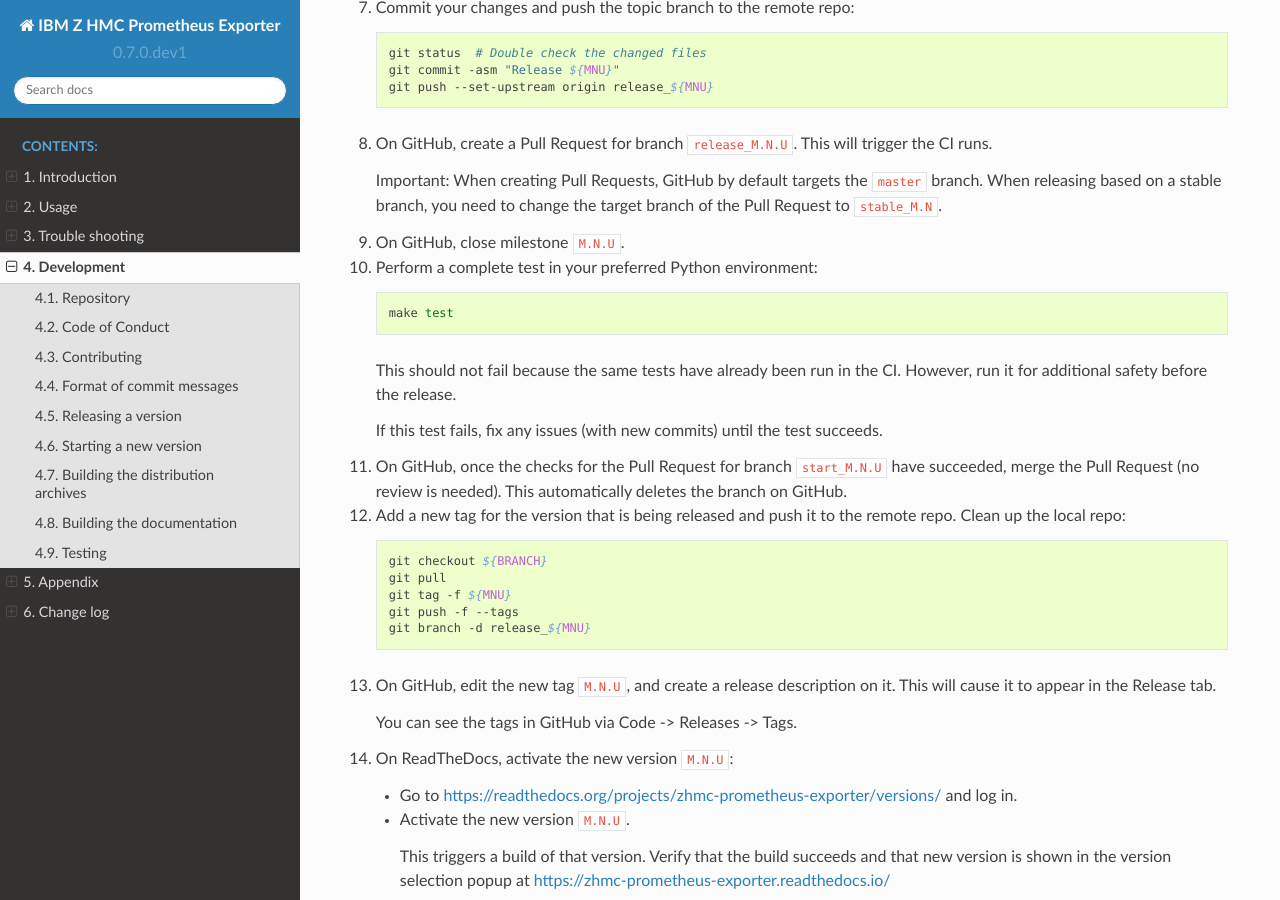
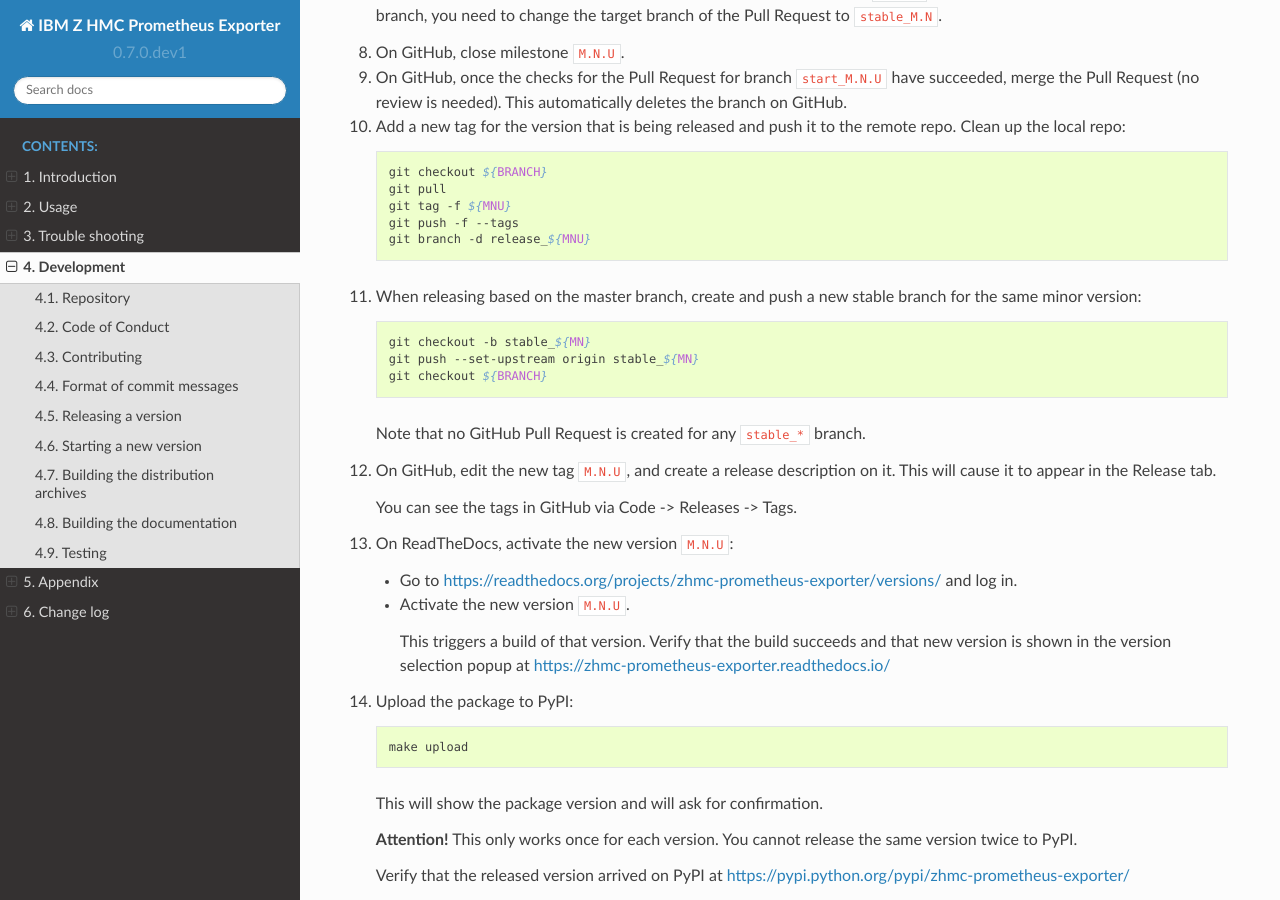
Before and after one commit to zhmcclient/zhmc-prometheus-exporter, a Sphinx documentation site: the page built from docs/dev.rst, in a window 1280 px wide and 900 px high, scrolled down 4164 px. Built offline with Sphinx 7.4.7 and the Read the Docs theme 2.0.0, drawn with Linux system fonts in a browser that asks for light colours; some of the changed text lies outside the part shown.

Commit message:
Docs: Fixed creation of stable branch & test in releasing a version
Signed-off-by: Andreas Maier <maiera@de.ibm.com>

```diff
--- a/docs/dev.rst
+++ b/docs/dev.rst
@@ -182,19 +182,7 @@ local clone of the zhmc-ansible-modules Git repo.
         MN=0.8
         BRANCH=stable_${MN}
 
-2.  When releasing based on the master branch, create and push a new stable
-    branch for the same minor version:
-
-    .. code-block:: sh
-
-        git checkout master
-        git pull
-        git checkout -b stable_${MN}
-        git push --set-upstream origin stable_${MN}
-
-    Note that no GitHub Pull Request is created for any ``stable_*`` branch.
-
-3.  Create a topic branch for the version that is being released:
+2.  Create a topic branch for the version that is being released:
 
     .. code-block:: sh
 
@@ -260,32 +248,20 @@ local clone of the zhmc-ansible-modules Git repo.
         git commit -asm "Release ${MNU}"
         git push --set-upstream origin release_${MNU}
 
-8.  On GitHub, create a Pull Request for branch ``release_M.N.U``. This will
+7.  On GitHub, create a Pull Request for branch ``release_M.N.U``. This will
     trigger the CI runs.
 
     Important: When creating Pull Requests, GitHub by default targets the
     ``master`` branch. When releasing based on a stable branch, you need to
     change the target branch of the Pull Request to ``stable_M.N``.
 
-9.  On GitHub, close milestone ``M.N.U``.
+8.  On GitHub, close milestone ``M.N.U``.
 
-10. Perform a complete test in your preferred Python environment:
-
-    .. code-block:: sh
-
-        make test
-
-    This should not fail because the same tests have already been run in the
-    CI. However, run it for additional safety before the release.
-
-    If this test fails, fix any issues (with new commits) until the test
-    succeeds.
-
-11. On GitHub, once the checks for the Pull Request for branch ``start_M.N.U``
+9.  On GitHub, once the checks for the Pull Request for branch ``start_M.N.U``
     have succeeded, merge the Pull Request (no review is needed). This
     automatically deletes the branch on GitHub.
 
-12. Add a new tag for the version that is being released and push it to
+10. Add a new tag for the version that is being released and push it to
     the remote repo. Clean up the local repo:
 
     .. code-block:: sh
@@ -296,12 +272,23 @@ local clone of the zhmc-ansible-modules Git repo.
         git push -f --tags
         git branch -d release_${MNU}
 
-13. On GitHub, edit the new tag ``M.N.U``, and create a release description on
+11. When releasing based on the master branch, create and push a new stable
+    branch for the same minor version:
+
+    .. code-block:: sh
+
+        git checkout -b stable_${MN}
+        git push --set-upstream origin stable_${MN}
+        git checkout ${BRANCH}
+
+    Note that no GitHub Pull Request is created for any ``stable_*`` branch.
+
+12. On GitHub, edit the new tag ``M.N.U``, and create a release description on
     it. This will cause it to appear in the Release tab.
 
     You can see the tags in GitHub via Code -> Releases -> Tags.
 
-14. On ReadTheDocs, activate the new version ``M.N.U``:
+13. On ReadTheDocs, activate the new version ``M.N.U``:
 
     * Go to https://readthedocs.org/projects/zhmc-prometheus-exporter/versions/
       and log in.
```
Also changed, not shown: other parts of docs/dev.rst (+5 -5 lines).
